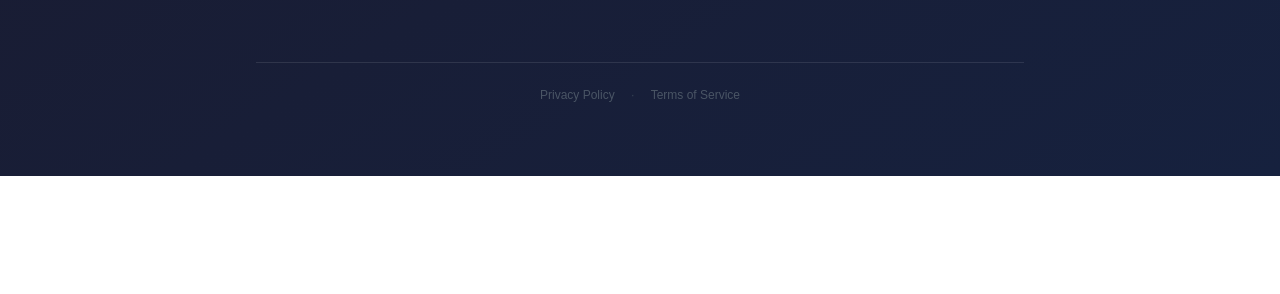
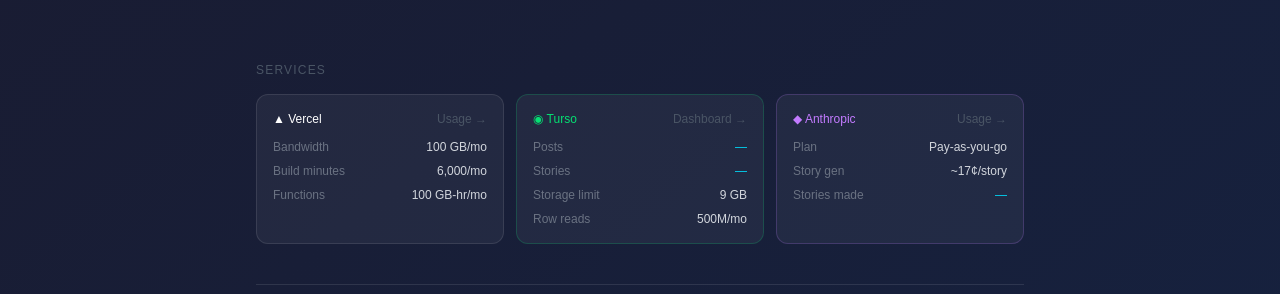
Before and after one commit to boneshakerbike/onthisday, a Next.js app: page / in a window 1280 px wide. Shown: the part 624-918 px from the top of the page. Before the commit the page ends 800 px from the top, so only its background shows below. Built offline with nearby package versions, Linux system fonts and the light colour scheme; no server answers; the database is empty.

Commit message:
Add Services section to landing page with live Turso stats

```diff
--- a/src/app/page.tsx
+++ b/src/app/page.tsx
@@ -5,9 +5,14 @@
 
 'use client';
 
-import { useEffect } from 'react';
+import { useEffect, useState } from 'react';
 import Link from 'next/link';
 import NavTabs from '@/components/nav_tabs';
+
+interface HealthData {
+  posts: { total: number };
+  stories: { total: number };
+}
 
 interface MiniLink {
   label: string;
@@ -24,7 +29,16 @@
 }
 
 export default function HomePage() {
+  const [health, set_health] = useState<HealthData | null>(null);
+
   useEffect(() => { document.title = '8i11 | Home'; }, []);
+
+  useEffect(() => {
+    fetch('/api/health')
+      .then(r => r.json())
+      .then(d => { if (d.status === 'ok') set_health(d); })
+      .catch(() => {});
+  }, []);
 
   const categories: Category[] = [
     {
@@ -127,6 +141,54 @@
           })}
         </div>
 
+        {/* Services */}
+        <div className="mb-10">
+          <p className="text-xs uppercase tracking-widest text-gray-600 mb-4">Services</p>
+          <div className="grid grid-cols-1 sm:grid-cols-3 gap-3">
+
+            {/* Vercel */}
+            <div className="p-4 rounded-xl border border-white/10 bg-white/5 text-xs">
+              <div className="flex justify-between items-center mb-3">
+                <span className="text-white font-medium">▲ Vercel</span>
+                <a href="https://vercel.com/boneshakerbikes-projects/~/usage" target="_blank" rel="noopener noreferrer" className="text-gray-600 hover:text-cyan-400 transition-colors">Usage →</a>
+              </div>
+              <div className="space-y-2">
+                <div className="flex justify-between"><span className="text-gray-500">Bandwidth</span><span className="text-gray-300">100 GB/mo</span></div>
+                <div className="flex justify-between"><span className="text-gray-500">Build minutes</span><span className="text-gray-300">6,000/mo</span></div>
+                <div className="flex justify-between"><span className="text-gray-500">Functions</span><span className="text-gray-300">100 GB-hr/mo</span></div>
+              </div>
+            </div>
+
+            {/* Turso */}
+            <div className="p-4 rounded-xl border border-green-400/20 bg-white/5 text-xs">
+              <div className="flex justify-between items-center mb-3">
+                <span className="text-green-400 font-medium">◉ Turso</span>
+                <a href="https://app.turso.tech" target="_blank" rel="noopener noreferrer" className="text-gray-600 hover:text-cyan-400 transition-colors">Dashboard →</a>
+              </div>
+              <div className="space-y-2">
+                <div className="flex justify-between"><span className="text-gray-500">Posts</span><span className="text-cyan-400 font-medium">{health ? health.posts.total.toLocaleString() : '—'}</span></div>
+                <div className="flex justify-between"><span className="text-gray-500">Stories</span><span className="text-cyan-400 font-medium">{health ? health.stories.total.toLocaleString() : '—'}</span></div>
+                <div className="flex justify-between"><span className="text-gray-500">Storage limit</span><span className="text-gray-300">9 GB</span></div>
+                <div className="flex justify-between"><span className="text-gray-500">Row reads</span><span className="text-gray-300">500M/mo</span></div>
+              </div>
+            </div>
+
+            {/* Anthropic */}
+            <div className="p-4 rounded-xl border border-purple-400/20 bg-white/5 text-xs">
+              <div className="flex justify-between items-center mb-3">
+                <span className="text-purple-400 font-medium">◆ Anthropic</span>
+                <a href="https://console.anthropic.com/settings/cost" target="_blank" rel="noopener noreferrer" className="text-gray-600 hover:text-cyan-400 transition-colors">Usage →</a>
+              </div>
+              <div className="space-y-2">
+                <div className="flex justify-between"><span className="text-gray-500">Plan</span><span className="text-gray-300">Pay-as-you-go</span></div>
+                <div className="flex justify-between"><span className="text-gray-500">Story gen</span><span className="text-gray-300">~17¢/story</span></div>
+                <div className="flex justify-between"><span className="text-gray-500">Stories made</span><span className="text-cyan-400 font-medium">{health ? health.stories.total.toLocaleString() : '—'}</span></div>
+              </div>
+            </div>
+
+          </div>
+        </div>
+
         <footer className="text-center text-xs text-gray-600 border-t border-white/10 pt-6 pb-4">
           <div className="flex justify-center gap-4">
             <Link href="/privacy" className="hover:text-cyan-400 transition-colors">Privacy Policy</Link>
```
